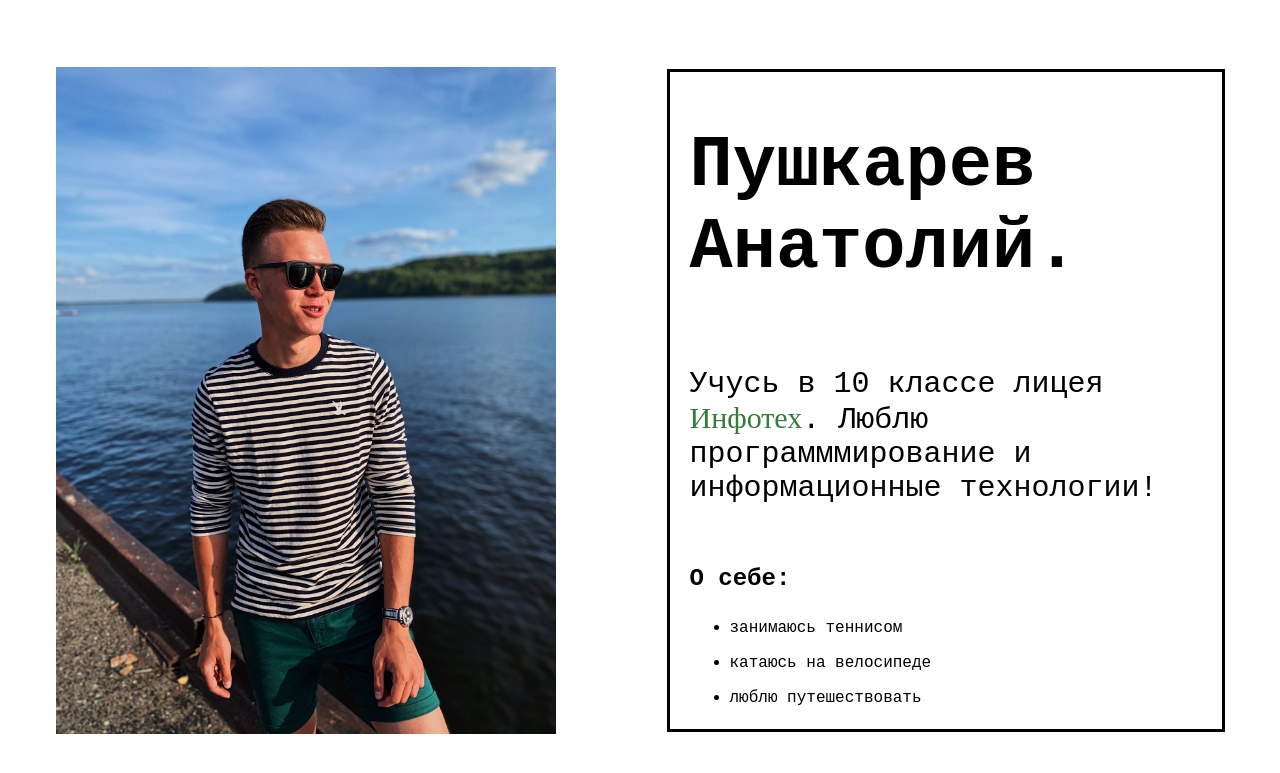
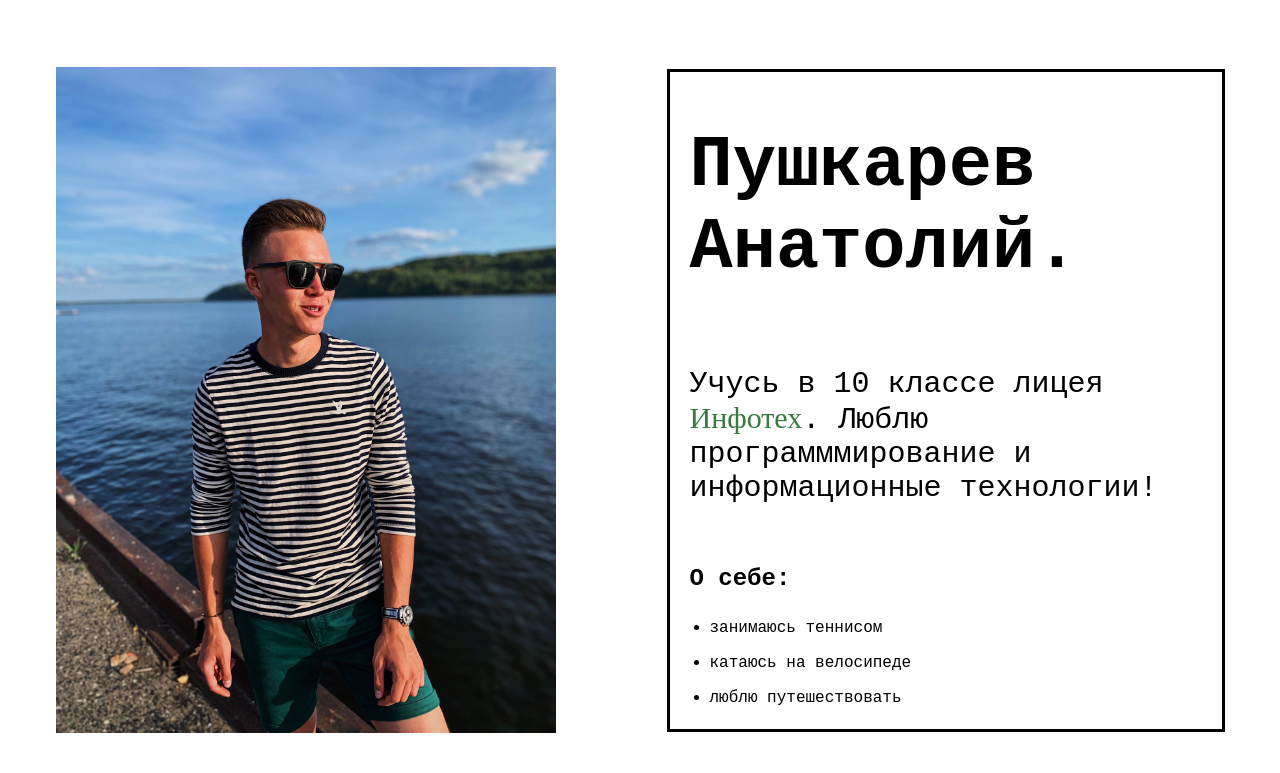
Before and after one commit to anatoliypus/web-development, a PHP site: page / in a window 1280 px wide. Shown: the top 773 px of the page. Run offline with PHP 8.4, Linux system fonts and the light colour scheme; some web fonts are replaced.

Commit message:
Updated CSS

```diff
--- a/lw4/style.css
+++ b/lw4/style.css
@@ -15,17 +15,20 @@ body, html {
 }
 
 #main img {
-    width: 500px;
-    height: 667px;
+    max-width: 500px;
+    max-height: 667px;
+    width: 40%;
+    height: auto;
 }
 
 #text-info {
     display: flex;
     flex-direction: column;
     width: 40%;
+    height: auto;
     border: 3px solid #000000;
     padding: 20px;
-    height: 617px;
+    max-height: 617px;
     justify-content: center;
 }
 
@@ -54,6 +57,7 @@ body, html {
 
 #text-info ul {
     margin: 0;
+    padding-left: 20px;
 }
 
 #main-paragraph span {
```
Also changed, not shown: 1 other file.
